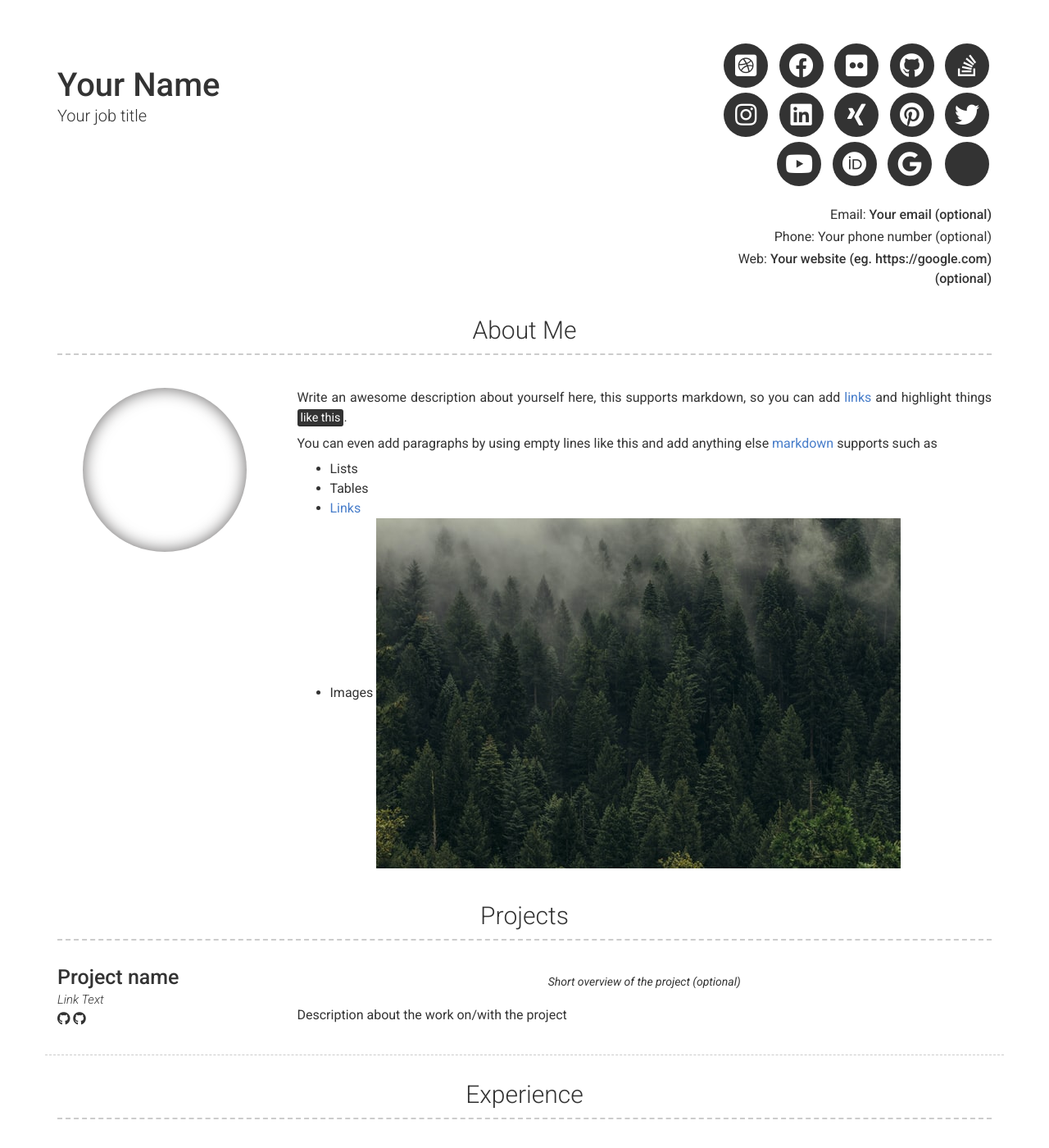
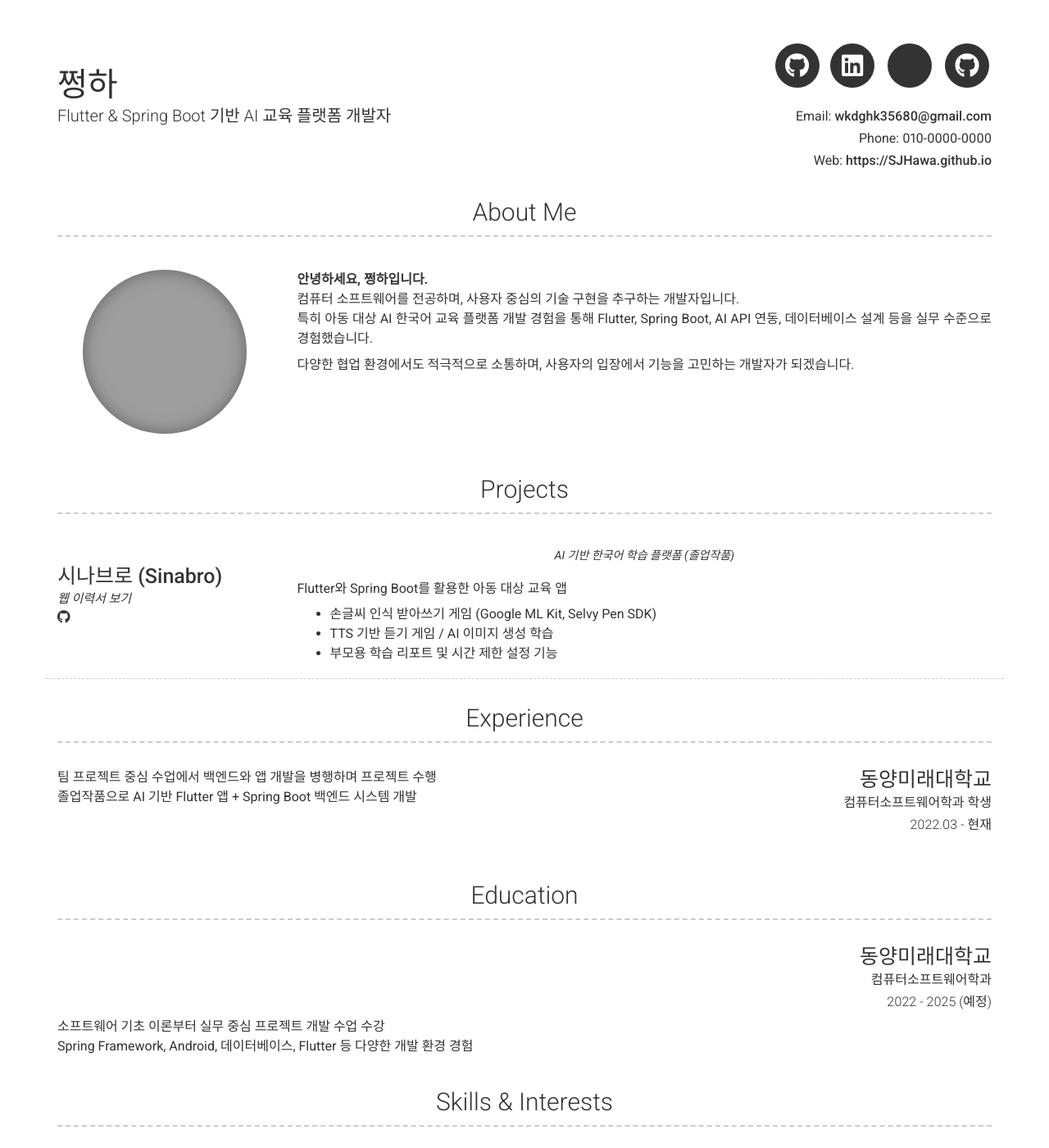
Before and after one commit to SJHawa/SJHawa.github.io, a Jekyll site: the page built from index.md, in a window 1280 px wide and 1400 px high. Shown: the whole window at 82% size. Built offline with Jekyll 4.4.1, drawn with Linux system fonts in a browser that asks for light colours; nearby versions of some CDN libraries; some of the changed text lies outside the part shown; grey boxes are pictures that could not be loaded.

Commit message:
이력서

```diff
--- a/_config.yml
+++ b/_config.yml
@@ -1,124 +1,101 @@
 # Site
-repository: Git repository where your resume will be hosted, only required if you are hosting on GitHub (eg. sproogen/modern-resume-theme)
-# favicon: Directory of your favicon (eg. images/favicon.ico)(optional)
+repository: SJHawa/SJHawa.github.io
 
 # Content configuration version
 version: 2
 
 # Personal info
-name: Your Name
-title: Your job title
-email: Your email (optional)
-# email_title: Email (Email title override)
-phone: Your phone number (optional)
-# phone_title: Phone (Phone title override)
-website: Your website (eg. https://google.com)(optional)
-# website_title: Web (Website title override)
+name: 쩡하
+title: Flutter & Spring Boot 기반 AI 교육 플랫폼 개발자
+email: wkdghk35680@gmail.com
+phone: "010-0000-0000"
+website: https://SJHawa.github.io
 
-# Dark Mode (true/false/never)
+# Dark Mode 설정
 darkmode: false
 
 # Social links
-twitter_username: jekyllrb
-github_username:  jekyll
-stackoverflow_username: "00000001"
-dribbble_username: jekyll
-facebook_username: jekyll
-flickr_username: jekyll
-instagram_username: jekyll
-linkedin_username: jekyll
-xing_username: jekyll
-pinterest_username: jekyll
-youtube_username: jekyll
-orcid_username: 0000-0000-0000-0000
-googlescholar_username: D847cGsAAAAJ
+github_username: SJHawa
+linkedin_username: your-linkedin-id (← 있으면 적고, 없으면 지워도 됨)
+notion_username: your-notion (← 링크로 넣을 수 있음)
 
 # Additional icon links
 additional_links:
-- title: Link name
-  icon: Font Awesome brand icon name (eg. fab fa-twitter) (https://fontawesome.com/icons?d=gallery&s=brands&m=free)
-  url: Link url (eg. https://google.com)
-# - title: another link
-#   icon: font awesome brand icon name (eg. fab fa-twitter) (https://fontawesome.com/icons?d=gallery&s=brands&m=free)
-#   url: Link url (eg. https://google.com)
-
-# Google Analytics and Tag Manager
-# Using more than one of these may cause issues with reporting
-# gtm: "GTM-0000000"
-# gtag: "UA-00000000-0"
-# google_analytics: "UA-00000000-0"
+  - title: Notion 포트폴리오
+    icon: fab fa-notion
+    url: https://www.notion.so/1d7f0def2894804f97cac78c3f273123?pvs=4
+  - title: GitHub
+    icon: fab fa-github
+    url: https://github.com/SJHawa
 
 # About Section
-# about_title: About Me (Use this to override about section title)
-about_profile_image: Directory of profile image (eg. images/profile.jpg)
-about_content: | # this will include new lines to allow paragraphs
-  Write an awesome description about yourself here, this supports markdown, so you can add [links](http://foobar.com) and highlight things <mark>like this</mark>.
+about_profile_image: images/profile.jpg # 있으면 여기에 이미지 경로 넣어줘
+about_content: |
+  **안녕하세요, 쩡하입니다.**
+  컴퓨터 소프트웨어를 전공하며, 사용자 중심의 기술 구현을 추구하는 개발자입니다.
+  특히 아동 대상 AI 한국어 교육 플랫폼 개발 경험을 통해 Flutter, Spring Boot, AI API 연동, 데이터베이스 설계 등을 실무 수준으로 경험했습니다.
 
-  You can even add paragraphs by using empty lines like this and add anything else [markdown](https://www.markdownguide.org/getting-started#what-is-markdown) supports such as
-    - Lists
-    - Tables
-    - <a href="google.com">Links</a>
-    - Images ![alt text](/images/landscape-trees.jpg "Trees")
+  다양한 협업 환경에서도 적극적으로 소통하며, 사용자의 입장에서 기능을 고민하는 개발자가 되겠습니다.
 
 content:
-  - title: Projects # Title for the section
-    layout: list # Type of content section (list/text)
+  - title: Projects
+    layout: list
     content:
       - layout: left
-        border: weak  # Value of `weak` will display a weak border below this item. # Any
-                      # other value (or no value) means no border will be displayed
-        title: Project name
-        link: Link to project (eg. sproogen.github.io/modern-resume-theme)(optional)
-        link_text: Link Text
+        border: weak
+        title: 시나브로 (Sinabro)
+        link: https://SJHawa.github.io
+        link_text: 웹 이력서 보기
         additional_links:
-          - title:  Github page for project (eg. sproogen/modern-resume-theme)
+          - title: GitHub Repo
             icon: fab fa-github
-            url: Link to project (eg. sproogen.github.io/modern-resume-theme)(optional)
-          - title:  Github page for project (eg. sproogen/modern-resume-theme)
-            icon: fab fa-github
-            url: Link to project (eg. sproogen.github.io/modern-resume-theme)(optional)
+            url: https://github.com/SJHawa/sinabro
         quote: >
-          Short overview of the project (optional)
-        description: | # this will include new lines to allow paragraphs
-          Description about the work on/with the project
+          AI 기반 한국어 학습 플랫폼 (졸업작품)
+        description: |
+          Flutter와 Spring Boot를 활용한 아동 대상 교육 앱
+          - 손글씨 인식 받아쓰기 게임 (Google ML Kit, Selvy Pen SDK)
+          - TTS 기반 듣기 게임 / AI 이미지 생성 학습
+          - 부모용 학습 리포트 및 시간 제한 설정 기능
+
   - title: Experience
     layout: list
     content:
       - layout: right
-        title: Company name
-        sub_title: Job title
-        caption: Date Range (eg. November 2016 - present)
-        link: Link to company (optional)
-        quote: >
-          Short description of the company (optional)
-        description: | # this will include new lines to allow paragraphs
-          Description of role
+        title: 동양미래대학교
+        sub_title: 컴퓨터소프트웨어학과 학생
+        caption: 2022.03 - 현재
+        description: |
+          팀 프로젝트 중심 수업에서 백엔드와 앱 개발을 병행하며 프로젝트 수행
+          졸업작품으로 AI 기반 Flutter 앱 + Spring Boot 백엔드 시스템 개발
+
   - title: Education
     layout: list
     content:
       - layout: top-right
-        title: Institution name
-        sub_title: Qualifications (eg. BA Performing Arts)
-        caption: Date Range (eg. 2016 - 2019)
-        quote: >
-          Short institution or course description (optional)
-        description: | # this will include new lines to allow paragraphs
-          Description of qualification
-  - title: A Little More About Me
+        title: 동양미래대학교
+        sub_title: 컴퓨터소프트웨어학과
+        caption: 2022 - 2025 (예정)
+        description: |
+          소프트웨어 기초 이론부터 실무 중심 프로젝트 개발 수업 수강
+          Spring Framework, Android, 데이터베이스, Flutter 등 다양한 개발 환경 경험
+
+  - title: Skills & Interests
     layout: text
-    content: | # this will include new lines to allow paragraphs
-      This is where you can write a little more about yourself. You could title this section **Interests** and include some of your other interests.
-
-      Or you could title it **Skills** and write a bit more about things that make you more desirable, like *leadership* or *teamwork*
+    content: |
+      - Flutter, Dart, Java, Spring Boot
+      - MySQL, Firebase, AWS RDS
+      - Git, GitHub 협업
+      - AI 활용: GPT, DALL·E, Whisper 등
+      - 사용자 중심 UI/UX 설계 관심
 
 # Footer
 footer_show_references: true
-# references_title: References on request (Override references text)
+
+# Theme 설정
+remote_theme: sproogen/modern-resume-theme
 
 # Build settings
-# theme: modern-resume-theme (Use this is you are hosting your resume yourself)
-# remote_theme: sproogen/modern-resume-theme (Use this if you are hosting your resume on GitHub)
-
 sass:
   sass_dir: _sass
   style: compressed
@@ -137,4 +114,4 @@ exclude : [
   "lib/",
   "scripts/",
   "docker-compose.yml",
-  ]
+]
```
